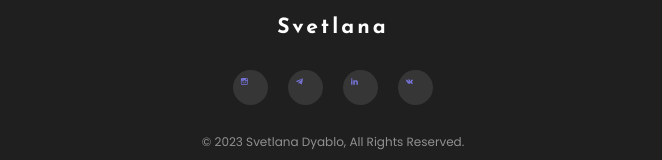
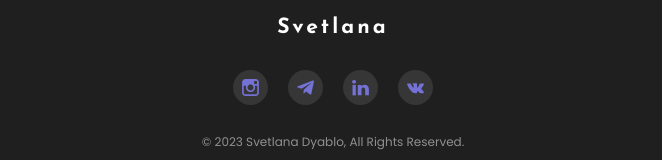
Before and after one commit to alexfcode/portfolio, a React app: page / in a window 1280 px wide. Shown: the part 4337-4497 px from the top of the page, without its empty margins (307-969 px from the left). Built offline with nearby package versions, Linux system fonts and the light colour scheme.

Commit message:
refactoring is finished

```diff
--- a/src/components/icon/Icon.tsx
+++ b/src/components/icon/Icon.tsx
@@ -1,3 +1,4 @@
+import React from "react"
 import iconsStprite from "../../assets/images/icons-sprite.svg"
 type IconPropsType = {
     iconId: string
@@ -6,7 +7,7 @@ type IconPropsType = {
     viewbox?: string
 }
 
-export const Icon = (props: IconPropsType) => {
+export const Icon: React.FC<IconPropsType> = (props: IconPropsType) => {
     return (
         <svg width={props.width || "50"} height={props.height || "50"} viewBox={props.viewbox || "0 0 50 50"} fill="none" xmlns="http://www.w3.org/2000/svg">
             <use xlinkHref={`${iconsStprite}#${props.iconId}`} />
--- a/src/components/logo/Logo.tsx
+++ b/src/components/logo/Logo.tsx
@@ -1,4 +1,3 @@
-import React from "react";
 import { Icon } from "../icon/Icon";
 
 export const Logo = () => {
--- a/src/components/slider/Slider.tsx
+++ b/src/components/slider/Slider.tsx
@@ -1,69 +1,22 @@
-import React from "react";
-import styled from "styled-components";
 import { FlexWrapper } from "../FlexWrapper";
-import {theme} from "../../styles/Theme";
+import { S } from "./Slyder_Styles";
 
-export const Slider = () => {
+
+export const Slider: React.FC = () => {
     return (
-        <StyledSlider>
+        <S.Slider>
             <FlexWrapper>
-                <Slide>
-                    <Text>Lorem ipsum dolor sit amet, consectetur adipisicing elit, sed do eiusmod tempor incididunt ut labore et dolore magna aliqua Ut enim. Lorem ipsum dolor sit amet, consectetur adipisicing elit.</Text>
-                    <Name>@ivan ivanow</Name>
-                </Slide>
+                <S.Slide>
+                    <S.Text>Lorem ipsum dolor sit amet, consectetur adipisicing elit, sed do eiusmod tempor incididunt ut labore et dolore magna aliqua Ut enim. Lorem ipsum dolor sit amet, consectetur adipisicing elit.</S.Text>
+                    <S.Name>@ivan ivanow</S.Name>
+                </S.Slide>
             </FlexWrapper>
-            <Pagination>
+            <S.Pagination>
                 <span></span>
                 <span className={"active"}></span>
                 <span></span>
 
-            </Pagination>
-        </StyledSlider>
+            </S.Pagination>
+        </S.Slider>
     )
 }
-
-const StyledSlider = styled.div`
-    max-width: 500px;
-    display: flex;
-    flex-direction: column;
-    align-items: center;
-`
-
-const Slide = styled.div`
-    text-align: center;
-`
-
-const Text = styled.p`
-
-`
-
-const Name = styled.span`
-    font-family: "Josefin Sans", sans-serif;
-    font-size: 16px;
-    font-style: normal;
-    letter-spacing: 1px;
-    text-transform: uppercase;
-    display: inline-block;
-    margin: 22px 0 42px;
-`
-const Pagination = styled.div`
-
-span {
-    display: inline-block;
-    width: 7px;
-    height: 7px;
-
-    border-radius: 20px;
-    background-color: rgba(255, 255, 255, 0.50);
-
-    & + span {
-        margin-left: 5px;
-    }
-
-    &.active {
-        background-color: ${theme.colors.accent};
-        width: 20px;
-    }
-}
-
-`
--- /dev/null
+++ b/src/components/slider/Slyder_Styles.ts
@@ -0,0 +1,56 @@
+import styled from "styled-components"
+import { theme } from "../../styles/Theme"
+
+const Slider = styled.div`
+    max-width: 500px;
+    display: flex;
+    flex-direction: column;
+    align-items: center;
+`
+
+const Slide = styled.div`
+    text-align: center;
+`
+
+const Text = styled.p`
+
+`
+
+const Name = styled.span`
+    font-family: "Josefin Sans", sans-serif;
+    font-size: 16px;
+    font-style: normal;
+    letter-spacing: 1px;
+    text-transform: uppercase;
+    display: inline-block;
+    margin: 22px 0 42px;
+`
+const Pagination = styled.div`
+
+span {
+    display: inline-block;
+    width: 7px;
+    height: 7px;
+
+    border-radius: 20px;
+    background-color: rgba(255, 255, 255, 0.50);
+
+    & + span {
+        margin-left: 5px;
+    }
+
+    &.active {
+        background-color: ${theme.colors.accent};
+        width: 20px;
+    }
+}
+
+`
+
+export const S = {
+    Pagination,
+    Name,
+    Text,
+    Slide,
+    Slider
+}
--- a/src/layout/footer/Footer.tsx
+++ b/src/layout/footer/Footer.tsx
@@ -1,87 +1,43 @@
-import React from 'react'
-import styled from 'styled-components'
-import {Icon} from '../../components/icon/Icon'
-import {FlexWrapper} from '../../components/FlexWrapper'
-import {theme} from "../../styles/Theme";
-import { font } from '../../styles/Common';
+import { Icon } from '../../components/icon/Icon'
+import { FlexWrapper } from '../../components/FlexWrapper'
+import { S } from './Footer_Styles'
+
+const SocialItemsList = [
+    {
+        iconId: 'instagram'
+
+    },
+    {
+        iconId: 'telegram'
+    },
+    {
+        iconId: 'linkedin'
+    },
+    {
+        iconId: 'vk'
+    },
+]
 
 export const Footer = () => {
     return (
-        <StyledFooter>
+        <S.Footer>
             <FlexWrapper direction='column' align='center'>
-                <Name>Svetlana</Name>
-                <SocialList>
-                    <SocialItem>
-                        <SocialLink>
-                            <Icon height={'21px'} width={"21px"} viewbox={'0 0 50 50'} iconId={'instagram'}/>
-                        </SocialLink>
-                    </SocialItem>
-                    <SocialItem>
-                        <SocialLink>
-                            <Icon height={'21px'} width={"21px"} viewbox={'0 0 50 50'} iconId={'telegram'}/>
-                        </SocialLink>
-                    </SocialItem>
-                    <SocialItem>
-                        <SocialLink>
-                            <Icon height={'21px'} width={"21px"} viewbox={'0 0 50 50'} iconId={'linkedin'}/>
-                        </SocialLink>
-                    </SocialItem>
-                    <SocialItem>
-                        <SocialLink>
-                            <Icon height={'21px'} width={"21px"} viewbox={'0 0 50 50'} iconId={'vk'}/>
-                        </SocialLink>
-                    </SocialItem>
-                </SocialList>
-                <Copyright>© 2023 Svetlana Dyablo, All Rights Reserved.</Copyright>
+                <S.Name>Svetlana</S.Name>
+                <S.SocialList>
+
+                    {SocialItemsList.map((s, index) => {
+                        return (
+                            <S.SocialItem key={index}>
+                                <S.SocialLink>
+                                <Icon height={'21px'} width={"21px"} viewbox={'0 0 21 21'} iconId={s.iconId}/>
+                                </S.SocialLink>
+                            </S.SocialItem>
+                        )
+
+                    })}
+                </S.SocialList>
+                <S.Copyright>© 2023 Svetlana Dyablo, All Rights Reserved.</S.Copyright>
             </FlexWrapper>
-        </StyledFooter>
+        </S.Footer>
     )
 }
-
-const Name = styled.span`
-${font({family: '"Josefin Sans", sans-serif', weight: 700, Fmax: 22, Fmin: 16})}
-    letter-spacing: 3px;
-`
-
-
-const SocialList = styled.ul`
-    display: flex;
-    gap: 20px;
-    margin: 30px 0;
-`
-
-const SocialItem = styled.li`
-
-`
-
-const SocialLink = styled.a`
-    border-radius: 50%;
-    background: rgba(255, 255, 255, 0.10);
-    height: 35px;
-    width: 35px;
-
-    display: flex;
-    justify-content: center;
-    align-items: center;
-
-    color: ${theme.colors.accent};
-
-    &:hover {
-        color: ${theme.colors.primaryBg};
-        transform: translateY(-4px);
-    }
-`
-const StyledFooter = styled.footer`
-    background-color: ${theme.colors.footerColor};
-    padding: 40px 0;
-
-
-`
-
-const Copyright = styled.small`
-    opacity: 0.5;
-    text-align: center;
-    font-size: 12px;
-    font-weight: 400;
-
-`
--- /dev/null
+++ b/src/layout/footer/Footer_Styles.ts
@@ -0,0 +1,60 @@
+import styled from "styled-components"
+import { font } from "../../styles/Common"
+import { theme } from "../../styles/Theme"
+
+const Name = styled.span`
+${font({ family: '"Josefin Sans", sans-serif', weight: 700, Fmax: 22, Fmin: 16 })}
+    letter-spacing: 3px;
+`
+
+const SocialList = styled.ul`
+    display: flex;
+    gap: 20px;
+    margin: 30px 0;
+`
+
+const SocialItem = styled.li`
+
+`
+
+const SocialLink = styled.a`
+    border-radius: 50%;
+    background: rgba(255, 255, 255, 0.10);
+    height: 35px;
+    width: 35px;
+
+    display: flex;
+    justify-content: center;
+    align-items: center;
+
+    color: ${theme.colors.accent};
+
+    &:hover {
+        color: ${theme.colors.primaryBg};
+        transform: translateY(-4px);
+    }
+`
+const Footer = styled.footer`
+    background-color: ${theme.colors.footerColor};
+    padding: 40px 0;
+
+
+`
+
+const Copyright = styled.small`
+    opacity: 0.5;
+    text-align: center;
+    font-size: 12px;
+    font-weight: 400;
+
+`
+
+export const S = {
+    Copyright,
+    Footer,
+    SocialLink,
+    SocialItem,
+    SocialList,
+    Name
+
+}
--- a/src/layout/sections/works/Works.tsx
+++ b/src/layout/sections/works/Works.tsx
@@ -29,8 +29,8 @@ export const Works = () => {
                 <FlexWrapper justify={"space-between"} align={"flex-start"} wrap="wrap">
                     {workList.map((w, index) => {
                         return (
-                            <Work
-                                src={w.src} key={index}
+                            <Work key={index}
+                                src={w.src}
                                 title={w.title}
                                 text={w.text} />
                         )
```
Also changed, not shown: src/components/Button.ts (renamed from src/components/Button.tsx), src/components/FlexWrapper.ts (renamed from src/components/FlexWrapper.tsx), src/components/Link.ts (renamed from src/components/Link.tsx), src/components/SectionTitle.ts (renamed from src/components/SectionTitle.tsx).
